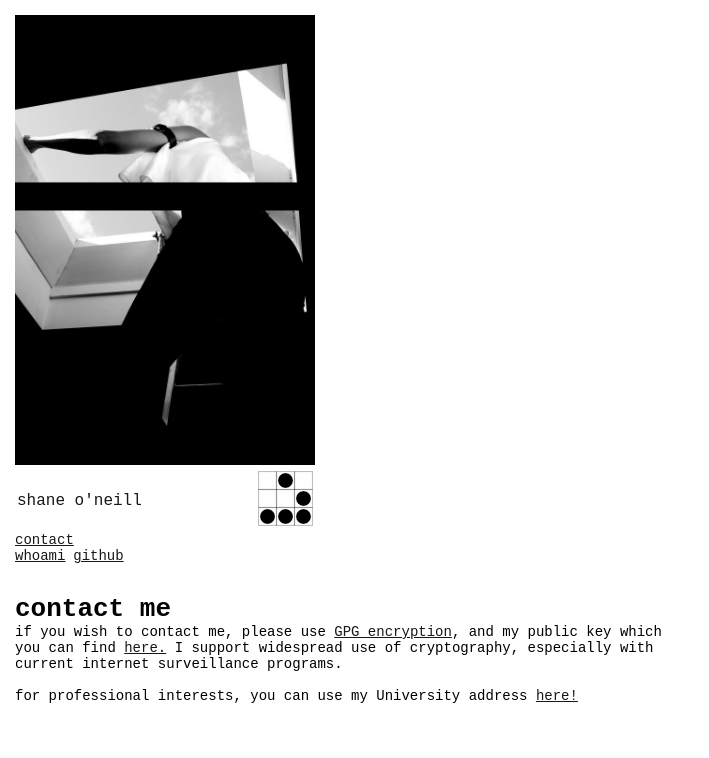
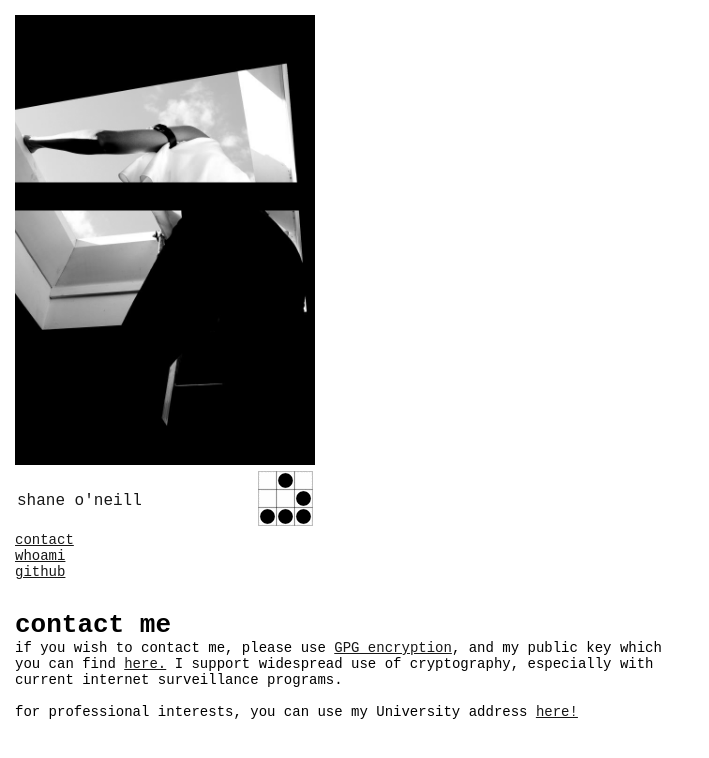
Before and after one commit to shoneill/sho.us.to, a plain HTML site: page contact/index.html in a window 1280 px wide. Shown: the whole page, without its empty margins (0-709 px from the left). Drawn offline with Linux system fonts and the light colour scheme.

Commit message:
formatting

```diff
--- a/contact/index.html
+++ b/contact/index.html
@@ -25,7 +25,7 @@
         </tr>
       </table>
       <a class="side" href="/">contact</a> <br>
-      <a class="side" href="/whoami" >whoami</a>
+      <a class="side" href="/whoami" >whoami</a><br>
       <a class="side" href="/github" >github</a>
     </div>
     <div id="main-text">
```
Also changed, not shown: whoami/index.html (+1 -1 lines).
